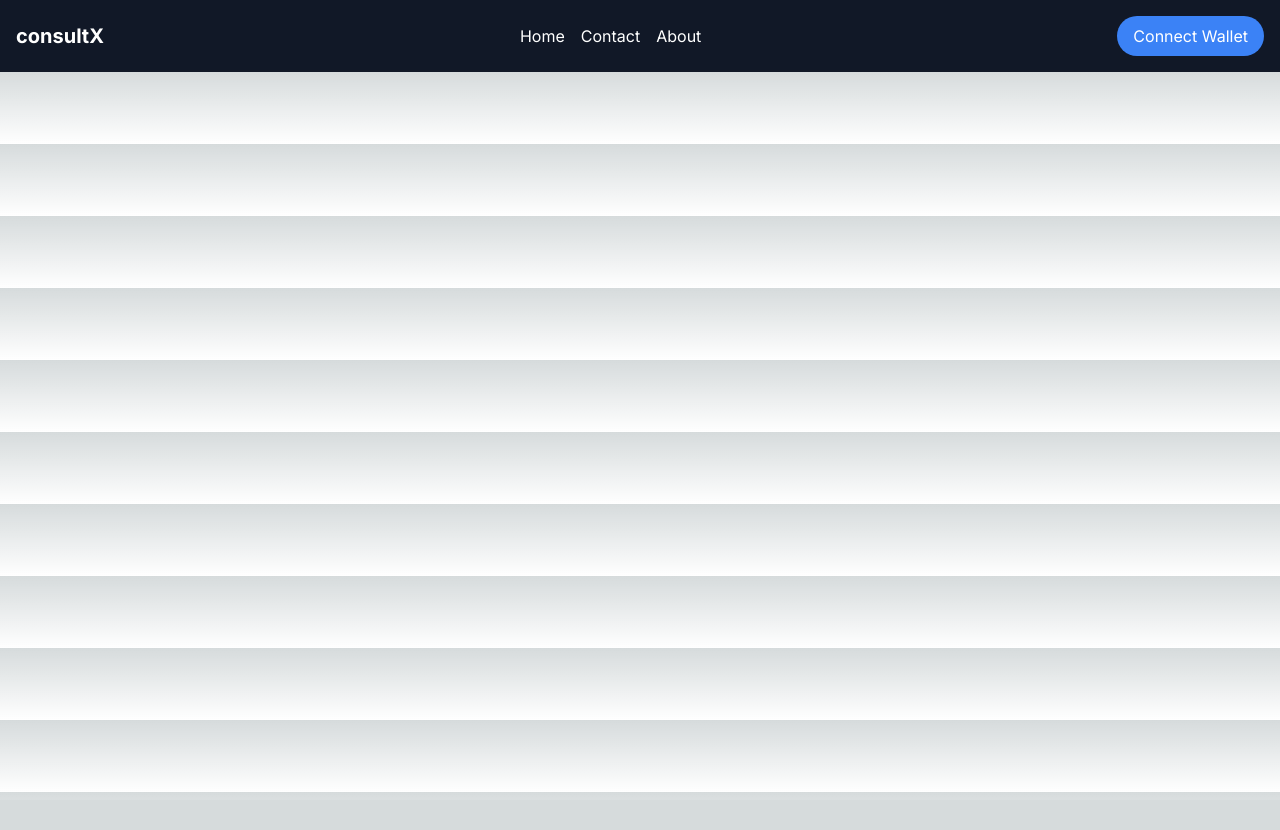
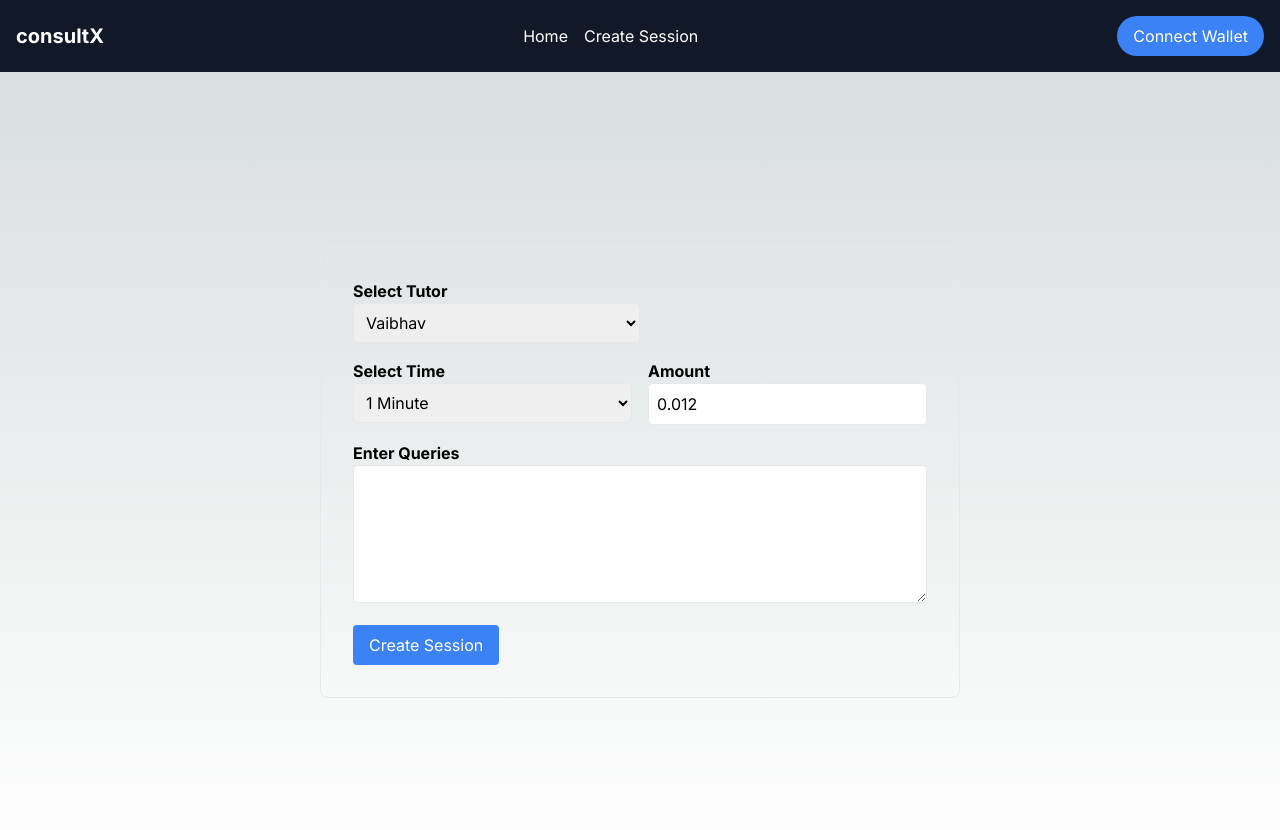
Before and after one commit to proManasvi/consultX, a Next.js app: page / in a window 1280 px wide. Shown: the top 830 px of the page. Before the commit the page ends 800 px from the top, so only its background shows below. Built offline with nearby package versions, Linux system fonts and the light colour scheme.

Commit message:
session create form (temp)

```diff
--- a/src/app/page.js
+++ b/src/app/page.js
@@ -2,11 +2,13 @@ import React from 'react';
 import Navbar from '../components/Navbar/Navbar.js';
 import { ToastContainer, toast } from 'react-toastify';
 import 'react-toastify/dist/ReactToastify.css';
+import CreateSession from '../components/CreateSession/CreateSession.js';
 
 export default function Home() {
   return (
     <div>
       <Navbar />
+      <CreateSession />
       <ToastContainer />
     </div>
   )
--- /dev/null
+++ b/src/components/CreateSession/CreateSession.js
@@ -0,0 +1,94 @@
+'use client'
+
+import { createContext, useState } from 'react';
+import { toast } from 'react-toastify';
+import 'react-toastify/dist/ReactToastify.css';
+
+const Session = createContext();
+
+export default function CreateSession() {
+
+  const [selectedTime, setSelectedTime] = useState('1');
+  const [selectedName, setSelectedName] = useState('Vaibhav');
+  const [query, setQuery] = useState('');
+  const maticPerMinute = 0.012;
+  const amount = (selectedTime * maticPerMinute).toFixed(3);
+
+  const handleNameChange = (e) => {
+    setSelectedName(e.target.value);
+  }
+
+  const handleTimeChange = (e) => {
+    setSelectedTime(e.target.value);
+  };
+
+  const handleQueryChange = (e) => {
+    setQuery(e.target.value);
+  };
+
+  const handleCreateSession = () => {
+    toast.success("Session created successfully");
+  };
+
+  return (
+    <Session.Provider value={{ selectedTime, setSelectedTime }}>
+      <div className="flex justify-center items-center h-screen">
+        <div className="w-1/2 border p-8 rounded-lg">
+          <div className="w-1/2">
+            <label className="block font-bold">Select Tutor</label>
+            <select
+              value={selectedName}
+              onChange={handleNameChange}
+              className="text-black w-full border rounded p-2"
+            >
+              <option value="Vaibhav">Vaibhav</option>
+              <option value="Manasvi">Manasvi</option>
+            </select>
+          </div>
+          <div className=" mt-4 flex space-x-4">
+            <div className="w-1/2">
+              <label className="block font-bold">Select Time</label>
+              <select
+                value={selectedTime}
+                onChange={handleTimeChange}
+                className="text-black w-full border rounded p-2"
+              >
+                <option value="1">1 Minute</option>
+                <option value="5">5 Minutes</option>
+                <option value="10">10 Minutes</option>
+              </select>
+            </div>
+            <div className="w-1/2">
+              <label className="block font-bold">Amount</label>
+              <input
+                type="text"
+                value={amount}
+                readOnly
+                className="text-black w-full border rounded p-2"
+              />
+            </div>
+          </div>
+          <div className="mt-4">
+            <label className="block font-bold">Enter Queries</label>
+            <textarea
+              value={query}
+              onChange={handleQueryChange}
+              className="text-black w-full border rounded p-2"
+              rows="5"
+            />
+          </div>
+          <div className="mt-4">
+            <button
+              onClick={handleCreateSession}
+              className="bg-blue-500 text-white py-2 px-4 rounded cursor-pointer"
+            >
+              Create Session
+            </button>
+          </div>
+        </div>
+      </div>
+    </Session.Provider>
+  );
+};
+
+export { Session }
--- /dev/null
+++ b/src/components/CreateSession/Timer.js
@@ -0,0 +1,48 @@
+import { useContext, useEffect, useState } from 'react';
+import { toast } from 'react-toastify';
+import 'react-toastify/dist/ReactToastify.css';
+
+import {Session} from './CreateSession.js';
+
+export default function Timer() {
+  const Handler = useContext(Session);
+
+  const selectedTime = Handler.selectedTime;
+
+  const selectedTimeInSeconds = parseInt(selectedTime, 10) * 60;
+  const [timeLeft, setTimeLeft] = useState(selectedTimeInSeconds);
+
+  useEffect(() => {
+    let interval;
+    if (timeLeft > 0) {
+      interval = setInterval(() => {
+        setTimeLeft(timeLeft - 1);
+      }, 1000);
+    }
+
+    return () => {
+      clearInterval(interval);
+    };
+  }, [timeLeft]);
+
+  useEffect(() => {
+    if (timeLeft === 0) {
+      toast.info('Timer has ended.');
+    }
+  }, [timeLeft]);
+
+  const formatTime = (timeInSeconds) => {
+    const minutes = Math.floor(timeInSeconds / 60);
+    const seconds = timeInSeconds % 60;
+    return `${minutes}:${seconds < 10 ? '0' : ''}${seconds}`;
+  };
+
+  return (
+    <div className="flex justify-center items-center h-screen">
+      <div className="w-1/2 border p-8 rounded-lg">
+        <h2 className="text-2xl font-semibold">Timer</h2>
+        <div className="text-4xl font-bold">{formatTime(timeLeft)}</div>
+      </div>
+    </div>
+  );
+}
--- a/src/components/Navbar/Navbar.js
+++ b/src/components/Navbar/Navbar.js
@@ -1,5 +1,6 @@
 import React from 'react';
 import Wallet from './Wallet.js';
+import Link from 'next/link';
 
 export default function Navbar() {
     return (
@@ -10,8 +11,9 @@ export default function Navbar() {
             {/* Middle side - Links */}
             <div className="hidden md:flex space-x-4">
                 <a href="#" className="text-white hover:text-blue-200">Home</a>
-                <a href="#" className="text-white hover:text-blue-200">Contact</a>
-                <a href="#" className="text-white hover:text-blue-200">About</a>
+                <Link href="/CreateSession" className="text-white hover:text-blue-200">
+                    Create Session
+                </Link>
             </div>
 
             {/* Right side - Connect Wallet Button */}
```
